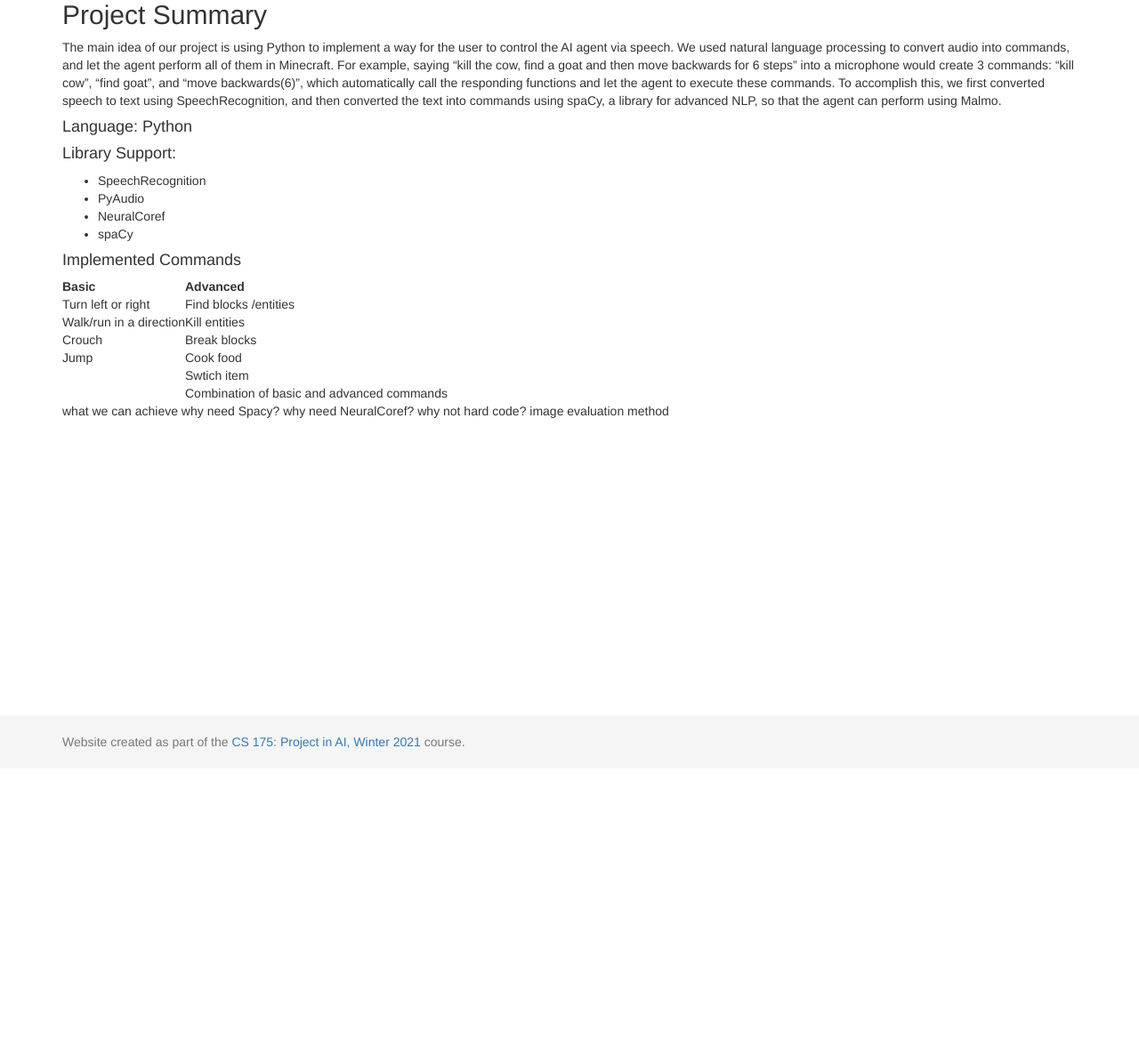
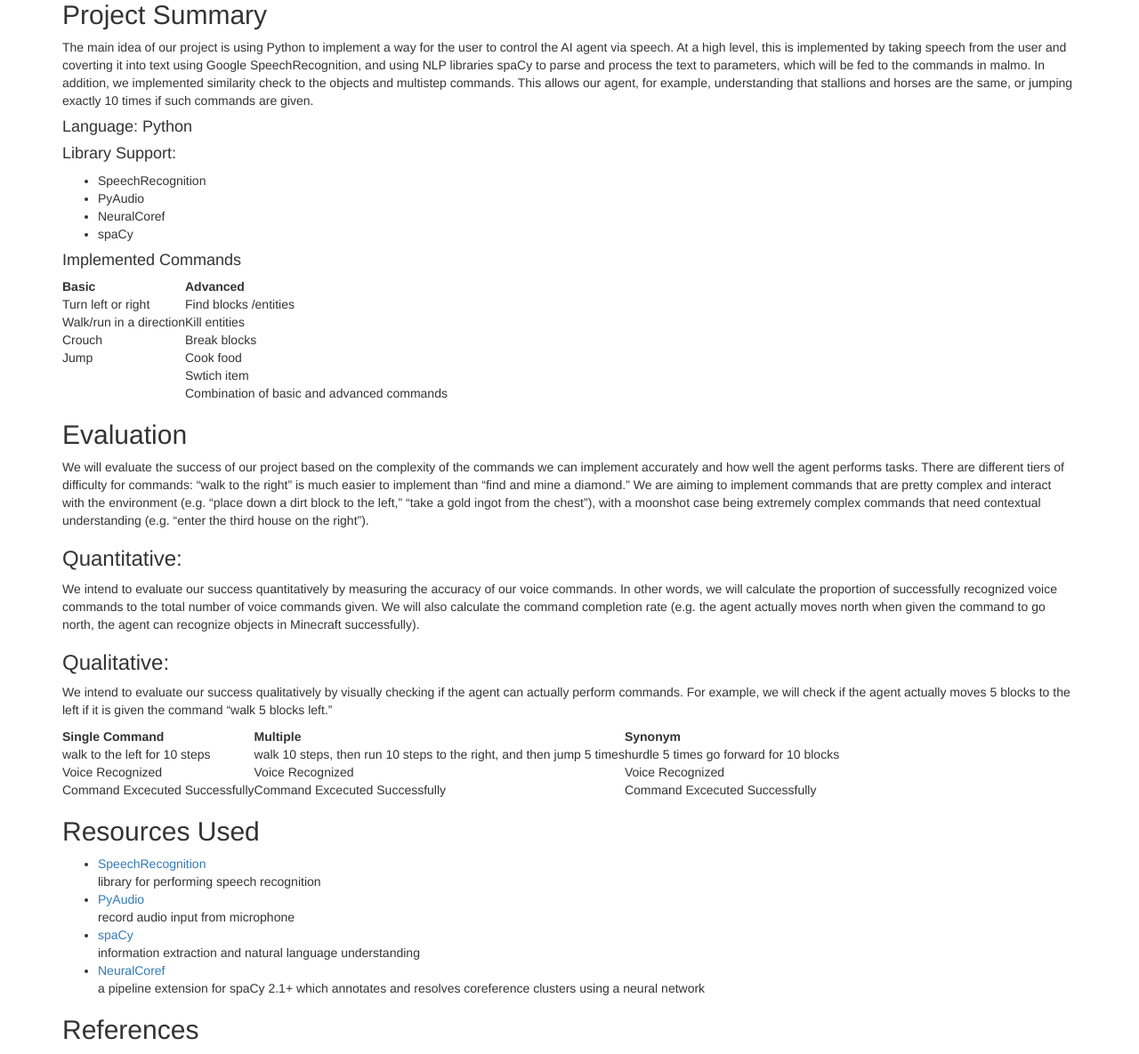
Before and after one commit to geeeeeeeeew/CS-175-Team-Direction-, a Jekyll site: the page built from docs/final.md, in a window 1280 px wide and 1400 px high, scrolled down 321 px. Shown: the part 215-1400 px from the top of the window at 89% size. Built offline with Jekyll 4.4.1, drawn with Linux system fonts in a browser that asks for light colours; some of the changed text lies outside the part shown.

Commit message:
Update final.md

```diff
--- a/docs/final.md
+++ b/docs/final.md
@@ -8,7 +8,8 @@
 
 ## Project Summary
 
-The main idea of our project is using Python to implement a way for the user to control the AI agent via speech. We used natural language processing to convert audio into commands, and let the agent perform all of them in Minecraft. For example, saying “kill the cow, find a goat and then move backwards for 6 steps” into a microphone would create 3 commands: "kill cow", "find goat", and "move backwards(6)", which automatically call the responding functions and let the agent to execute these commands. To accomplish this, we first converted speech to text using SpeechRecognition, and then converted the text into commands using spaCy, a library for advanced NLP, so that the agent can perform using Malmo.
+The main idea of our project is using Python to implement a way for the user to control the AI agent via speech. At a high level, this is implemented by taking speech from the user and coverting it into text using Google SpeechRecognition, and using NLP libraries spaCy to parse and process the text to parameters, which will be fed to the commands in malmo. In addition, we implemented similarity check to the objects and multistep commands. This allows our agent, for example, understanding that stallions and horses are the same, or jumping exactly 10 times if such commands are given.
+
 
 #### Language: Python
 #### Library Support:
@@ -28,9 +29,34 @@
 || Swtich item|
 || Combination of basic and advanced commands|
 
-what we can achieve
-why need Spacy?
-why need NeuralCoref?
-why not hard code?
-image
-evaluation method
+## Evaluation
+We will evaluate the success of our project based on the complexity of the commands we can implement accurately and how well the agent performs tasks. There are different tiers of difficulty for commands: “walk to the right” is much easier to implement than “find and mine a diamond.” We are aiming to implement commands that are pretty complex and interact with the environment (e.g. “place down a dirt block to the left,” “take a gold ingot from the chest”), with a moonshot case being extremely complex commands that need contextual understanding (e.g. “enter the third house on the right”).
+
+### Quantitative:
+We intend to evaluate our success quantitatively by measuring the accuracy of our voice commands. In other words, we will calculate the proportion of successfully recognized voice commands to the total number of voice commands given. We will also calculate the command completion rate (e.g. the agent actually moves north when given the command to go north, the agent can recognize objects in Minecraft successfully).
+
+### Qualitative:
+We intend to evaluate our success qualitatively by visually checking if the agent can actually perform commands. For example, we will check if the agent actually moves 5 blocks to the left if it is given the command “walk 5 blocks left.”
+
+
+| Single Command  | Multiple | Synonym |
+| -------------   | ------------- |  ------------- |
+|walk to the left for 10 steps  | walk 10 steps, then run 10 steps to the right, and then jump 5 times |hurdle 5 times go forward for 10 blocks |
+| Voice Recognized | Voice Recognized  | Voice Recognized |
+| Command Excecuted Successfully | Command Excecuted Successfully   | Command Excecuted Successfully  |
+
+
+
+## Resources Used
+- [SpeechRecognition](https://pypi.org/project/SpeechRecognition/)\
+library for performing speech recognition
+- [PyAudio](https://pypi.org/project/PyAudio/)\
+record audio input from microphone
+- [spaCy](https://spacy.io/usage/spacy-10z)\
+information extraction and natural language understanding
+- [NeuralCoref](https://github.com/huggingface/neuralcoref/pulls)\
+a pipeline extension for spaCy 2.1+ which annotates and resolves coreference clusters using a neural network
+
+## References
+- David M. Bignell. craft_work.py https://github.com/microsoft/malmo/blob/master/Malmo/samples/Python_examples/craft_work.py (2018)
+- Food -Official Minecraft Wiki https://minecraft.gamepedia.com/Food
```
